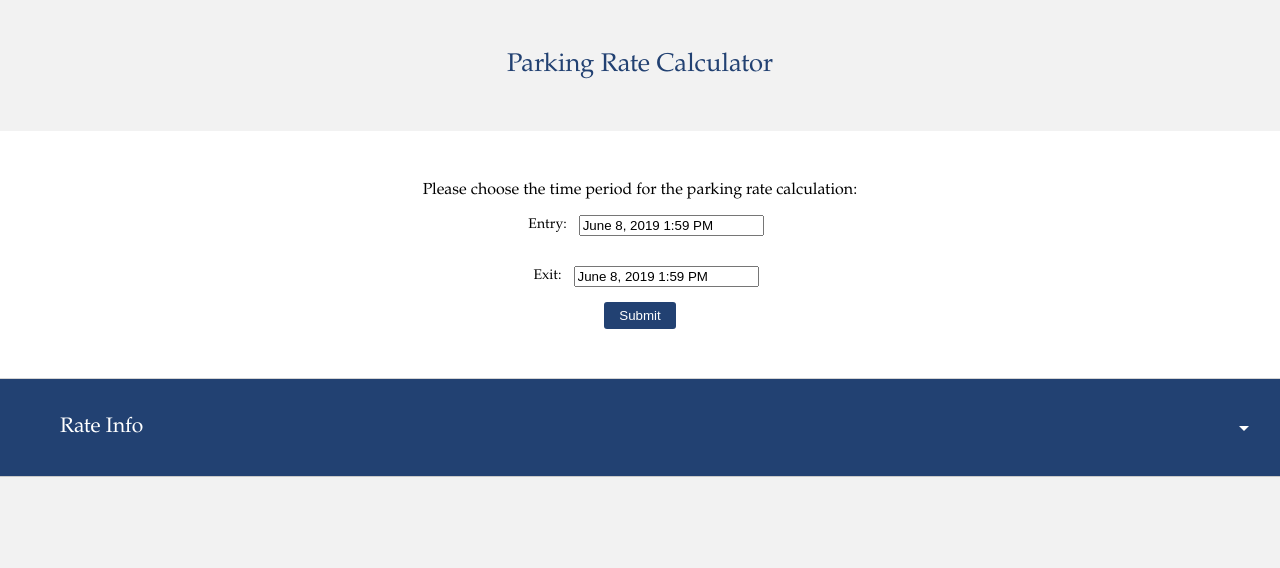
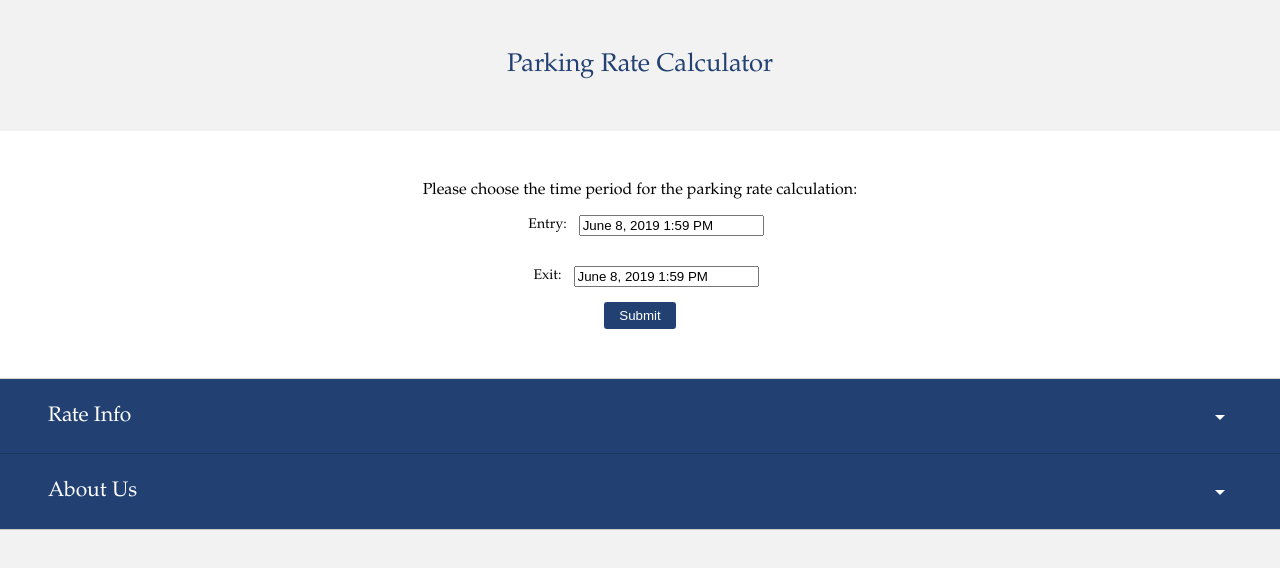
Before and after one commit to pexzu/parking-rates, a React (Create React App) app: page / in a window 1280 px wide. Shown: the top 568 px of the page. Built offline with nearby package versions, Linux system fonts and the light colour scheme.

Commit message:
Added animation and info blocks

```diff
--- a/src/common/home/Home.tsx
+++ b/src/common/home/Home.tsx
@@ -1,14 +1,17 @@
 import * as React from 'react';
 import * as E from './HomeStyles';
 import DateTimePicker from '../../components/dateTimePicker/DateTimePicker';
+import { PrimaryTile } from '../../components/primaryTile/PrimaryTile';
+import { ToggleInfoContent } from './elements/toggleInfoContent/ToggleInfoContent';
+import { ToggleShowAboutUs } from './elements/toggleShowAboutUs/ToggleShowAboutUs';
 import { PrimaryButton } from '../../styled/buttons/PrimaryButton';
-import { DropdownIcon } from '../../assets/DropdownIcon';
 
 interface IHomeProps {}
 interface IHomeState {
   entryDate: Date;
   exitDate: Date;
-  toggleInfo: boolean;
+  showInfo: boolean;
+  showAboutUs: boolean;
 }
 
 export default class Home extends React.Component<IHomeProps, IHomeState> {
@@ -17,7 +20,8 @@ export default class Home extends React.Component<IHomeProps, IHomeState> {
     this.state = {
       entryDate: new Date(),
       exitDate: new Date(),
-      toggleInfo: false,
+      showInfo: false,
+      showAboutUs: false,
     };
   }
 
@@ -35,12 +39,18 @@ export default class Home extends React.Component<IHomeProps, IHomeState> {
 
   toggleInfo = () => {
     this.setState({
-      toggleInfo: !this.state.toggleInfo,
+      showInfo: !this.state.showInfo,
+    });
+  };
+
+  toggleAboutUs = () => {
+    this.setState({
+      showAboutUs: !this.state.showAboutUs,
     });
   };
 
   render() {
-    const { entryDate, exitDate, toggleInfo } = this.state;
+    const { entryDate, exitDate, showInfo, showAboutUs } = this.state;
     return (
       <E.HomeContainer>
         <E.HomeHeaderBlock>Parking Rate Calculator</E.HomeHeaderBlock>
@@ -56,12 +66,10 @@ export default class Home extends React.Component<IHomeProps, IHomeState> {
           <DateTimePicker inputLabel='Exit: ' startDate={exitDate} onChange={this.updateExitDate} />
           <PrimaryButton>Submit</PrimaryButton>
         </E.HomeInputBlock>
-        <E.HomeInfoBlock onClick={this.toggleInfo}>
-          <E.HomeInfoBlockLabel>Rate Info</E.HomeInfoBlockLabel>
-          <E.HomeInfoBlockIcon rotate={toggleInfo}>
-            <DropdownIcon />
-          </E.HomeInfoBlockIcon>
-        </E.HomeInfoBlock>
+        <PrimaryTile onClick={this.toggleInfo} rotate={showInfo} label='Rate Info' />
+        {showInfo && <ToggleInfoContent />}
+        <PrimaryTile onClick={this.toggleAboutUs} rotate={showAboutUs} label='About Us' />
+        {showAboutUs && <ToggleShowAboutUs />}
       </E.HomeContainer>
     );
   }
--- a/src/common/home/HomeStyles.tsx
+++ b/src/common/home/HomeStyles.tsx
@@ -1,6 +1,5 @@
 import styled from '@emotion/styled';
-
-import { DropdownIcon } from '../../assets/DropdownIcon';
+import { jsx, css, keyframes } from '@emotion/core';
 
 export const HomeContainer = styled.div`
   label: HomeContainer;
@@ -24,38 +23,17 @@ export const HomeInputBlock = styled.div`
   padding: 50px 0;
 `;
 
-export const HomeInfoBlock = styled.div`
-  label: HomeInfoBlock;
-  display: flex;
-  justify-content: space-between;
-  padding: 15px;
-  align-items: center;
-  padding: 0 24px;
-  box-shadow: 0 0 1px 0;
-  background: #224172;
-`;
-
-export const HomeInfoBlockLabel = styled.div`
-  label: HomeInfoBlockLabel;
-  padding: 36px;
-  font-size: 21px;
-  color: #ffffff;
-`;
-
-interface IHomeInfoBlockIconContainer {
-  rotate: boolean;
-}
-export const HomeInfoBlockIcon = styled.span<IHomeInfoBlockIconContainer>`
-  label: HomeInfoBlockIcon;
-  transform: ${props => props.rotate && 'rotate(180deg)'};
-  transition: 0.3s ease;
-  width: 24px;
-  height: 24px;
-  > svg {
-    fill: #ffffff;
-  }
-`;
-
 export const HomeInputBlockMessage = styled.div`
   label: HomeInputBlockMessage;
 `;
+
+export const drop = keyframes`
+  from {
+    max-height: 0%;
+    opacity:.5;
+  }
+  to {
+    max-height: 100%;
+    opacity:1;
+  }
+`;
--- /dev/null
+++ b/src/common/home/elements/toggleInfoContent/ToggleInfoContent.tsx
@@ -0,0 +1,49 @@
+import * as React from 'react';
+import * as E from './ToggleInfoContentStyles';
+import { rates } from '../../../../mockData/mockData';
+
+export interface IToggleInfoContentProps {}
+
+export function ToggleInfoContent(props: IToggleInfoContentProps) {
+  return (
+    <E.ToggleInfoContentContainer>
+      {rates.map((item, keyIndex) => (
+        <E.ToggleInfoContentBlock key={item.name + keyIndex}>
+          <E.ToggleInfoContentBlockSection>
+            <E.ToggleInfoContentBlockLeftSide>
+              <E.ToggleInfoContentBlockLabel>{item.name}</E.ToggleInfoContentBlockLabel>
+            </E.ToggleInfoContentBlockLeftSide>
+            {item.entry && item.exit && (
+              <E.ToggleInfoContentBlockConditon>
+                {item.entry} and {item.exit}
+              </E.ToggleInfoContentBlockConditon>
+            )}
+            <E.ToggleInfoContentBlockRightSide>
+              {typeof item.price === 'string' ? (
+                <E.ToggleInfoContentBlockPrice>{item.price}</E.ToggleInfoContentBlockPrice>
+              ) : (
+                renderOtherRates(item.price)
+              )}
+              <E.ToggleInfoContentBlockType>({item.type})</E.ToggleInfoContentBlockType>
+            </E.ToggleInfoContentBlockRightSide>
+          </E.ToggleInfoContentBlockSection>
+        </E.ToggleInfoContentBlock>
+      ))}
+    </E.ToggleInfoContentContainer>
+  );
+}
+
+const renderOtherRates = (price: [{}]) => {
+  return (
+    <E.OtherRatesContainer>
+      {price.map((item: any) =>
+        Object.keys(item).map((key, keyIndex) => (
+          <E.OtherRatesBlock key={keyIndex}>
+            <E.OtherRatesPeriod> {key}</E.OtherRatesPeriod>
+            <E.OtherRatesCost> {item[key]}</E.OtherRatesCost>
+          </E.OtherRatesBlock>
+        ))
+      )}
+    </E.OtherRatesContainer>
+  );
+};
--- /dev/null
+++ b/src/common/home/elements/toggleInfoContent/ToggleInfoContentStyles.tsx
@@ -0,0 +1,74 @@
+import styled from '@emotion/styled';
+import { drop } from '../../HomeStyles';
+
+export const ToggleInfoContentBlock = styled.div`
+  label: ToggleInfoContentBlock;
+  background: #ffffff;
+  border-bottom: 1px inset;
+`;
+
+export const ToggleInfoContentBlockLabel = styled.div`
+  label: ToggleInfoContentBlockLabel;
+`;
+
+export const ToggleInfoContentBlockSection = styled.div`
+  label: ToggleInfoContentBlockSection;
+  display: flex;
+  justify-content: space-between;
+  align-items: center;
+  padding: 18px 48px;
+`;
+
+export const ToggleInfoContentBlockLeftSide = styled.div`
+  label: ToggleInfoContentBlockLeftSide;
+`;
+
+export const ToggleInfoContentBlockRightSide = styled.div`
+  label: ToggleInfoContentBlockRightSide;
+`;
+
+export const ToggleInfoContentBlockConditon = styled.div`
+  label: ToggleInfoContentBlockConditon;
+  font-size: 12px;
+  text-align: center;
+  padding-bottom: 3px;
+`;
+
+export const ToggleInfoContentBlockType = styled.div`
+  label: ToggleInfoContentBlockType;
+  font-size: 12px;
+  text-align: center;
+`;
+
+export const ToggleInfoContentContainer = styled.div`
+  label: ToggleInfoContentContainer;
+  animation: ${drop} 0.4s linear forwards;
+`;
+
+export const ToggleInfoContentBlockPrice = styled.div`
+  label: ToggleInfoContentBlockPrice;
+  font-weight: bold;
+  padding: 3px;
+`;
+
+export const OtherRatesContainer = styled.div`
+  label: OtherRatesContainer;
+`;
+
+export const OtherRatesBlock = styled.div`
+  label: OtherRatesBlock;
+  display: flex;
+  justify-content: space-between;
+  align-items: center;
+  border-bottom: 1px inset;
+`;
+
+export const OtherRatesPeriod = styled.div`
+  label: OtherRatesPeriod;
+  padding: 0 6px;
+`;
+
+export const OtherRatesCost = styled(ToggleInfoContentBlockPrice)`
+  label: OtherRatesCost;
+  padding: 6px;
+`;
--- /dev/null
+++ b/src/common/home/elements/toggleShowAboutUs/ToggleShowAboutUs.tsx
@@ -0,0 +1,9 @@
+import * as React from 'react';
+import { aboutUs } from '../../../../mockData/mockData';
+import * as E from './ToggleShowAboutUsStyles';
+
+export interface IToggleShowAboutUsProps {}
+
+export function ToggleShowAboutUs(props: IToggleShowAboutUsProps) {
+  return <E.AboutUsContainer>{aboutUs}</E.AboutUsContainer>;
+}
--- /dev/null
+++ b/src/common/home/elements/toggleShowAboutUs/ToggleShowAboutUsStyles.tsx
@@ -0,0 +1,11 @@
+import styled from '@emotion/styled';
+import { drop } from '../../HomeStyles';
+
+export const AboutUsContainer = styled.div`
+  label: AboutUsContainer;
+  padding: 24px 48px;
+  background: #ffffff;
+  border-bottom: 1px inset;
+  box-shadow: 0 0 1px 0 #000000;
+  animation: ${drop} 1s ease;
+`;
--- /dev/null
+++ b/src/components/primaryTile/PrimaryTile.tsx
@@ -0,0 +1,21 @@
+import * as React from 'react';
+import * as E from './PrimaryTileStyles';
+import { DropdownIcon } from '../../assets/DropdownIcon';
+
+export interface PrimaryTileProps {
+  onClick: () => void;
+  label: string;
+  rotate: boolean;
+}
+
+export function PrimaryTile(props: PrimaryTileProps) {
+  const { onClick, label, rotate } = props;
+  return (
+    <E.PrimaryTileBlock onClick={onClick}>
+      <E.PrimaryTileBlockLabel>{label}</E.PrimaryTileBlockLabel>
+      <E.PrimaryTileBlockIcon rotate={rotate}>
+        <DropdownIcon />
+      </E.PrimaryTileBlockIcon>
+    </E.PrimaryTileBlock>
+  );
+}
--- /dev/null
+++ b/src/components/primaryTile/PrimaryTileStyles.tsx
@@ -0,0 +1,38 @@
+import styled from '@emotion/styled';
+
+export const PrimaryTileBlock = styled.div`
+  label: PrimaryTileBlock;
+  transition: 0.3s ease;
+  display: flex;
+  justify-content: space-between;
+  padding: 15px;
+  align-items: center;
+  padding: 0 48px;
+  box-shadow: 0 0 1px 0;
+  background: #224172;
+  cursor: pointer;
+  :hover {
+    opacity: 0.9;
+  }
+`;
+
+export const PrimaryTileBlockLabel = styled.div`
+  label: PrimaryTileBlockLabel;
+  padding: 25px 0;
+  font-size: 21px;
+  color: #ffffff;
+`;
+
+interface IPrimaryTileBlockIconContainer {
+  rotate: boolean;
+}
+export const PrimaryTileBlockIcon = styled.span<IPrimaryTileBlockIconContainer>`
+  label: PrimaryTileBlockIcon;
+  transform: ${props => (props.rotate ? 'rotate(180deg)' : 'rotate(0deg)')};
+  transition: 0.3s ease;
+  width: 24px;
+  height: 24px;
+  > svg {
+    fill: #ffffff;
+  }
+`;
--- /dev/null
+++ b/src/mockData/mockData.ts
@@ -0,0 +1,48 @@
+export interface TRates {
+  name: string;
+  type: string;
+  entry: string;
+  exit: string;
+  price: string | [{}];
+}
+
+export const rates: TRates[] = [
+  {
+    name: 'Early Bird',
+    type: 'Flat Rate',
+    price: '$130.00',
+    entry: '6:00AM-9:00AM',
+    exit: '3:30PM-11:30PM',
+  },
+  {
+    name: 'Night Rate',
+    type: 'Flat Rate',
+    price: '$6.50',
+    entry: '6:00PM-midnight(weekdays)',
+    exit: '3:30PM-11:30PM',
+  },
+  {
+    name: 'Weekend Rate',
+    type: 'Flat Rate',
+    price: '$10.00',
+    entry: 'After midnight of Friday - Sunday',
+    exit: 'Before midnight of Sunday',
+  },
+  {
+    name: 'Standard Rate',
+    type: 'HourlyRate',
+    price: [
+      {
+        '0-1Hours': '$5.00',
+        '1-2Hours': '$10.00',
+        '2-3Hours': '$15.00',
+        '3+Hours': '$20.00 flat rate per day',
+      },
+    ],
+    entry: '',
+    exit: '',
+  },
+];
+
+export const aboutUs =
+  'Welcome to Parking Rate Calculator, your number one source for all your parking crisis.';
--- a/src/styled/buttons/PrimaryButton.tsx
+++ b/src/styled/buttons/PrimaryButton.tsx
@@ -8,6 +8,8 @@ export const PrimaryButton = styled('button')`
   background: #224172;
   border-radius: 3px;
   border: 0;
+  transition: 0.3s ease;
+  cursor: pointer;
 
   &:hover {
     opacity: 0.9;
```
